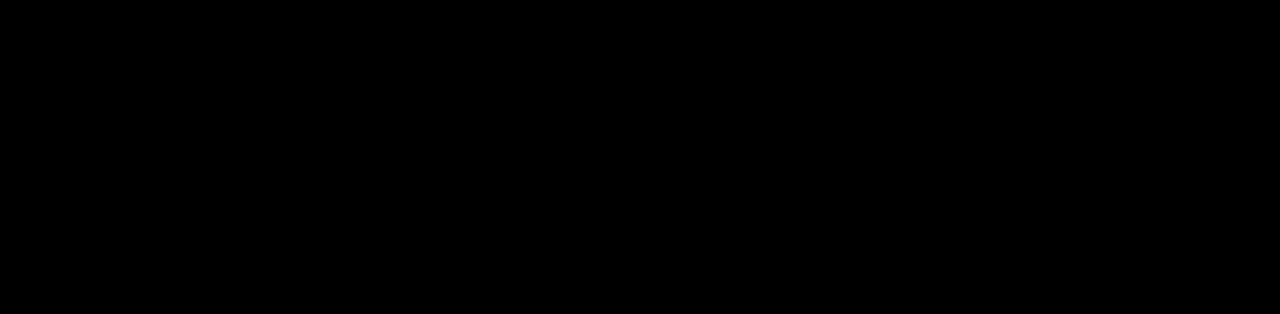
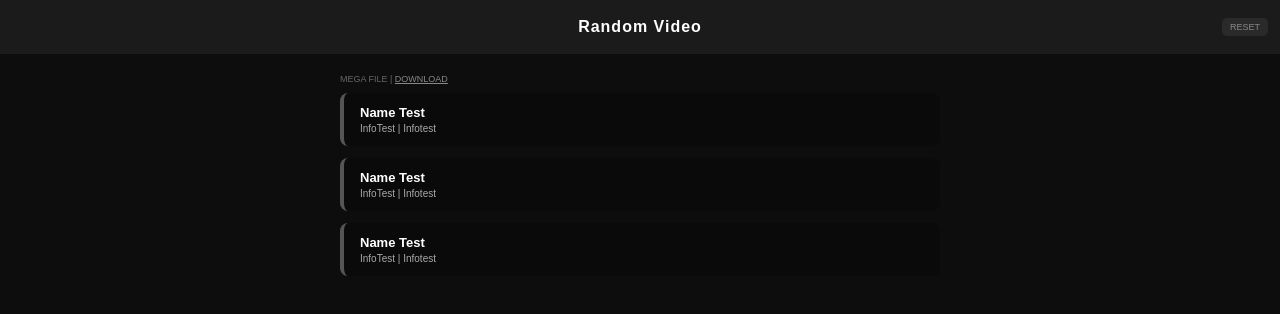
Before and after one commit to secshah3-cell/masterfile, a plain HTML site: page private.html in a window 1280 px wide. Drawn offline with Linux system fonts and the light colour scheme.

Commit message:
Update private.html

```diff
--- a/private.html
+++ b/private.html
@@ -1,19 +1,149 @@
 <!DOCTYPE html>
 <html lang="ms">
 <head>
-<meta charset="UTF-8">
-<title></title>
-<meta name="viewport" content="width=device-width, initial-scale=1.0">
+  <meta charset="UTF-8">
+  <meta name="viewport" content="width=device-width, initial-scale=1.0">
+  <title>Random Video</title>
 
-<style>
-  body{
-    margin:0;
-    padding:0;
-    background:#000;
-  }
-</style>
+  <style>
+    body {
+      font-family: Arial, sans-serif;
+      background: #0d0d0d;
+      color: #fff;
+      margin: 0;
+    }
+
+    header {
+      background: #1b1b1b;
+      text-align: center;
+      padding: 18px 0;
+      font-weight: bold;
+      letter-spacing: 1px;
+      position: relative;
+    }
+
+    .reset-btn {
+      position: absolute;
+      right: 12px;
+      top: 50%;
+      transform: translateY(-50%);
+      background: #2a2a2a;
+      color: #888;
+      border: none;
+      padding: 4px 8px;
+      font-size: 9px;
+      border-radius: 5px;
+      cursor: pointer;
+    }
+
+    main {
+      max-width: 600px;
+      margin: auto;
+      padding: 20px;
+    }
+
+    .master-item {
+      display: flex;
+      justify-content: space-between;
+      align-items: center;
+      padding: 12px 16px;
+      margin-bottom: 12px;
+      border-radius: 8px;
+      cursor: pointer;
+      transition: 0.25s;
+    }
+
+    .master-item.off {
+      background: #00000040;
+      border-left: 4px solid #555;
+    }
+
+    .master-item.on {
+      background: #0047ff20;
+      border-left: 4px solid #007bff;
+    }
+
+    .master-name {
+      font-size: 13px;
+      font-weight: bold;
+    }
+
+    .latest-ep {
+      font-size: 10px;
+      color: #aaa;
+      margin-top: 3px;
+    }
+  </style>
 </head>
 
 <body>
+
+<header>
+  Random Video
+  <button class="reset-btn" onclick="resetWatched()">RESET</button>
+</header>
+
+<main>
+
+<p style="font-size:9px;color:#666;margin-top:0;">
+  MEGA FILE |
+  <a href="https://play.google.com/store/apps/details?id=mega.privacy.android.app" target="_blank" style="color:#888;">
+    DOWNLOAD
+  </a>
+</p>
+
+<div class="master-item off" data-id="video1" data-link="video1.html">
+  <div>
+    <div class="master-name">Name Test</div>
+    <div class="latest-ep">InfoTest | Infotest</div>
+  </div>
+</div>
+
+<div class="master-item off" data-id="video2" data-link="video2.html">
+  <div>
+    <div class="master-name">Name Test</div>
+    <div class="latest-ep">InfoTest | Infotest</div>
+  </div>
+</div>
+
+<div class="master-item off" data-id="video3" data-link="https://example.com">
+  <div>
+    <div class="master-name">Name Test</div>
+    <div class="latest-ep">InfoTest | Infotest</div>
+  </div>
+</div>
+
+</main>
+
+<script>
+  document.querySelectorAll('.master-item').forEach(item => {
+    const id = item.dataset.id;
+    const link = item.dataset.link;
+
+    if (localStorage.getItem(id) === 'watched') {
+      item.classList.remove('off');
+      item.classList.add('on');
+    }
+
+    item.addEventListener('click', () => {
+      localStorage.setItem(id, 'watched');
+      item.classList.remove('off');
+      item.classList.add('on');
+
+      if (link) {
+        window.open(link, '_blank');
+      }
+    });
+  });
+
+  function resetWatched() {
+    document.querySelectorAll('.master-item').forEach(item => {
+      localStorage.removeItem(item.dataset.id);
+      item.classList.remove('on');
+      item.classList.add('off');
+    });
+  }
+</script>
+
 </body>
 </html>
```
